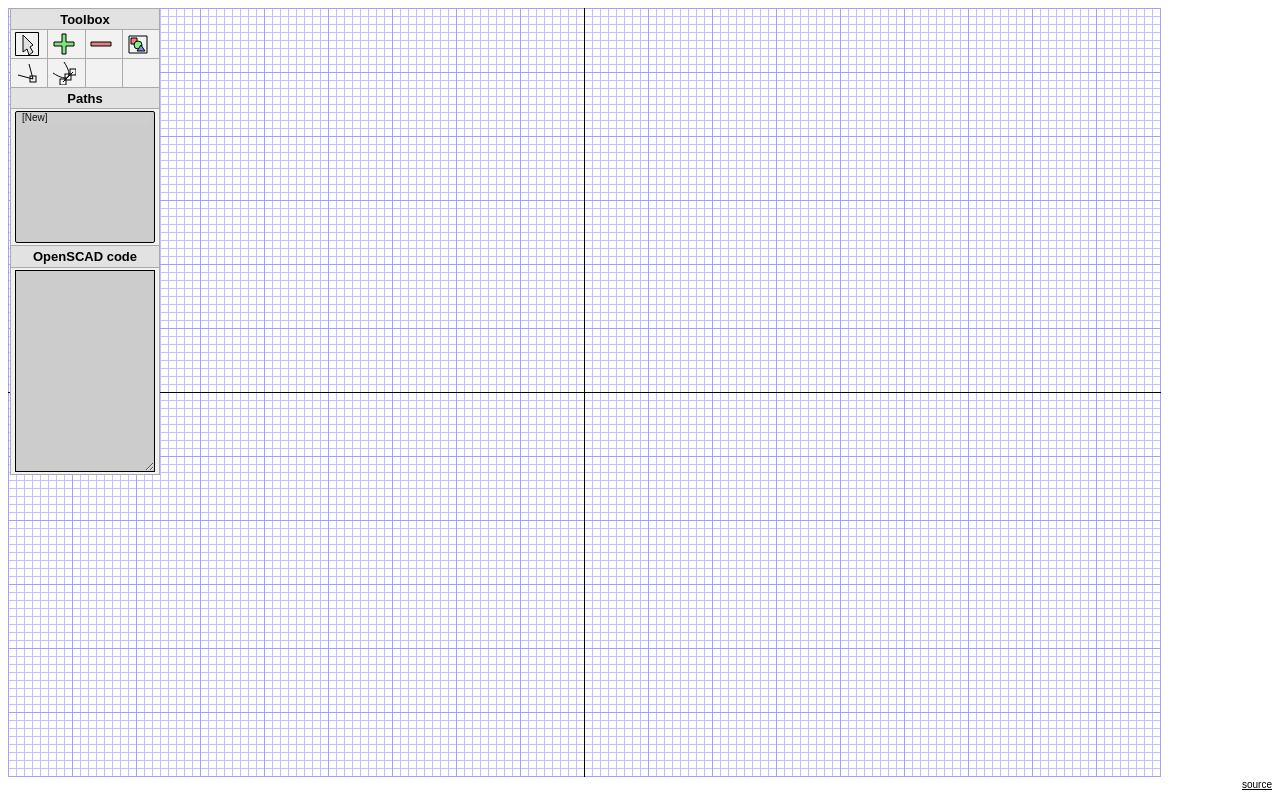
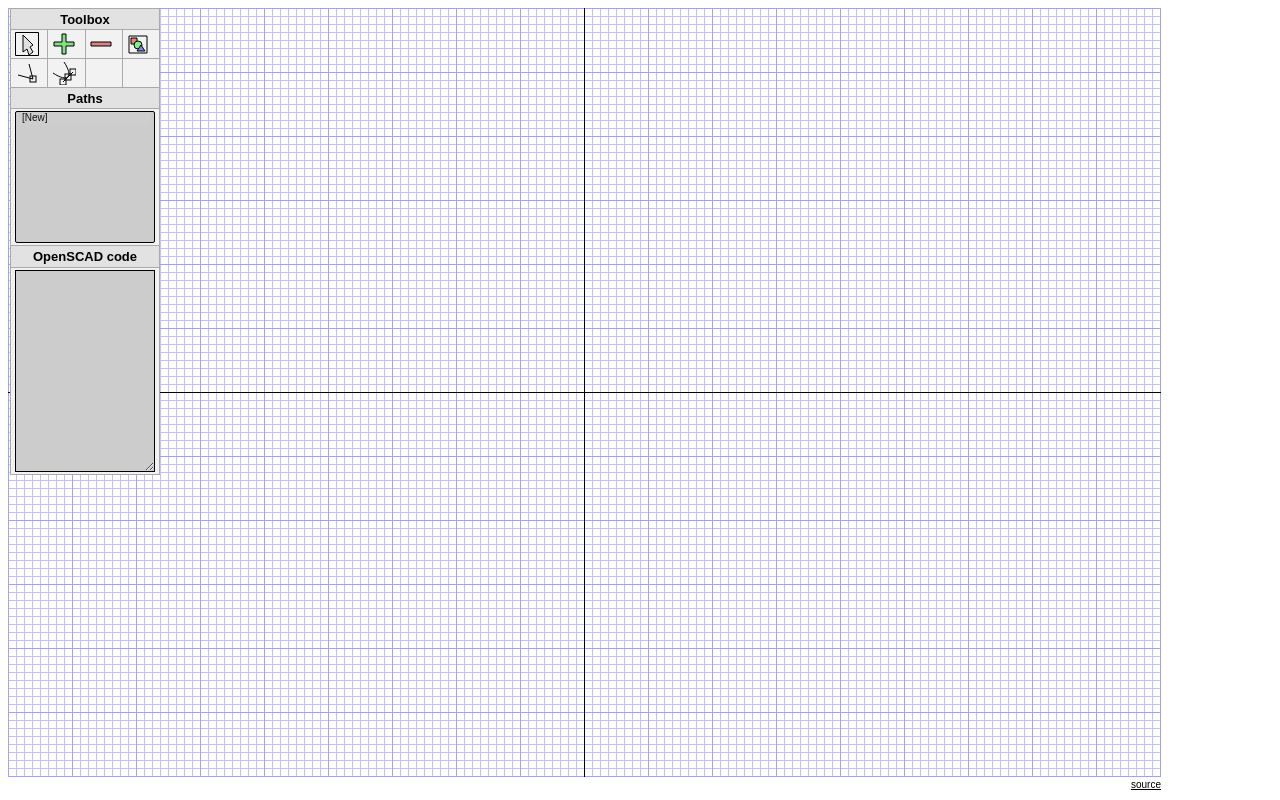
Before and after one commit to daid/OpenSCAD-polygon-editor, a plain HTML site: page index.html in a window 1280 px wide. Drawn offline with Linux system fonts and the light colour scheme.

Commit message:
Position source link correctly.

```diff
--- a/index.html
+++ b/index.html
@@ -23,7 +23,7 @@
 <tr><td colspan="4"><textarea id="exportArea" style="width:130px; height: 200px;"></textarea>
 </table>
 
-<div>
+<div id="wrapper">
 <img id="traceImage" style="position: absolute; left: 0px;">
 <div id="drawAreaSource"></div>
 <div id="cursorCoordinates" style="float: left"></div>
--- a/osped.js
+++ b/osped.js
@@ -19,6 +19,7 @@ $().ready(function () {
 	local.centerY = local.drawHeight / 2;
 
 	local.drawArea = Raphael("drawAreaSource", local.drawWidth+1, local.drawHeight+1);
+	$("#wrapper").css("float", "left");
 
 	var str = "";
 	for(x=0;x<local.drawWidth+1;x+=local.gridSize)
```
